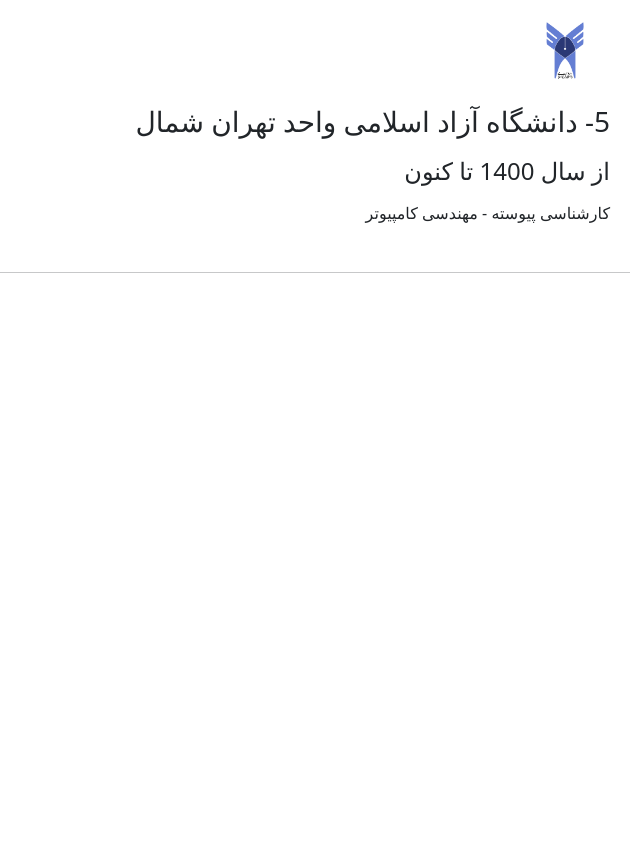
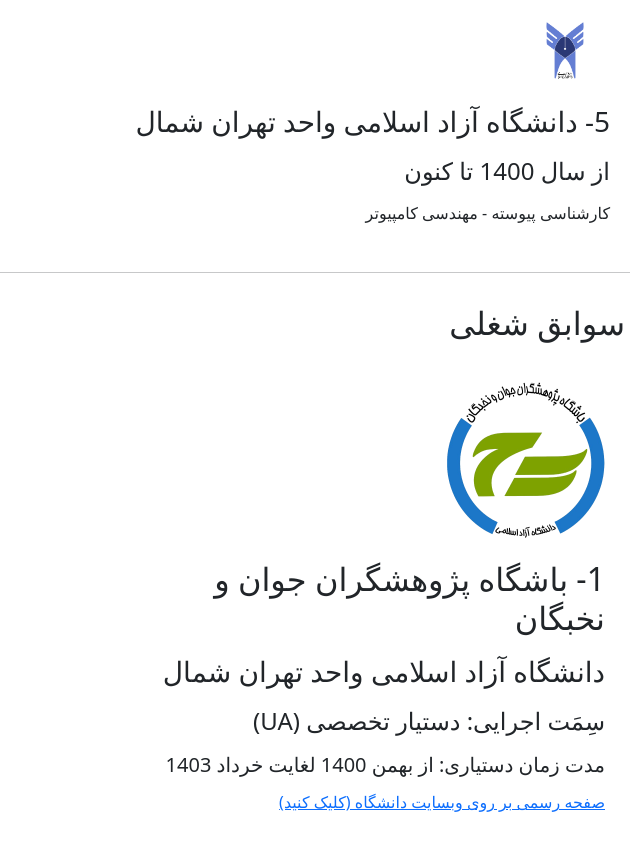
Before and after one commit to Mehrbod-MK/MMK---Portfolio-Website, a plain HTML site: page index.html in a window 1280 px wide. Shown: the part 3417-4261 px from the top of the page, without its empty margins (640-1280 px from the left). Before the commit the page ends 3726 px from the top, so only its background shows below. Drawn offline with nearby package versions, Linux system fonts and the light colour scheme.

Commit message:
Added 'Jobs' section.

```diff
--- a/index.html
+++ b/index.html
@@ -52,7 +52,7 @@
             </li>
             <!-- Jobs -->
             <li class="nav-item">
-                <a class="nav-link" href="#">سوابق شغلی</a>
+                <a class="nav-link" href="#mmk-jobs">سوابق شغلی</a>
             </li>
             <!-- Honours -->
             <li class="nav-item dropdown">
@@ -679,7 +679,26 @@
 
       <hr>
 
-
+      <!-- SECTION: Jobs -->
+      <h2 id="mmk-jobs">سوابق شغلی</h2>
+      <section class="mmk-jobs-section">
+        <div clas="row">
+            <div class="col-sm-6">
+                <div class="col-2">
+                    <img src="./images/img_bpj.png" width="170px">
+                </div>
+                <div class="col-10">
+                    <h2>1- باشگاه پژوهشگران جوان و نخبگان</h2>
+                    <h3>دانشگاه آزاد اسلامی واحد تهران شمال</h3>
+                    <h4>سِمَت اجرایی:  دستیار تخصصی (UA)</h4>
+                    <h5>مدت زمان دستیاری:  از بهمن 1400 لغایت خرداد 1403</h5>
+                    <a href="https://ntb.iau.ir/bpj/fa/page/3453/%D8%AF%D8%B3%D8%AA%DB%8C%D8%A7%D8%B1-%D8%AA%D8%AE%D8%B5%D8%B5%DB%8C-ua-%D8%AF%D8%B1-%D8%B3%D8%A7%D9%84-%DB%B1%DB%B4%DB%B0%DB%B1-%D8%AA%D8%A7-%DB%B1%DB%B4%DB%B0%DB%B3">
+                        صفحه رسمی بر روی وبسایت دانشگاه (کلیک کنید)
+                    </a>
+                </div>
+            </div>
+        </div>
+      </section>
 
     <!-- Bootstrap JS -->
     <script src="https://cdn.jsdelivr.net/npm/bootstrap@5.3.3/dist/js/bootstrap.bundle.min.js" integrity="sha384-YvpcrYf0tY3lHB60NNkmXc5s9fDVZLESaAA55NDzOxhy9GkcIdslK1eN7N6jIeHz" crossorigin="anonymous"></script>
```
Also changed, not shown: images/img_bpj.png (added).
